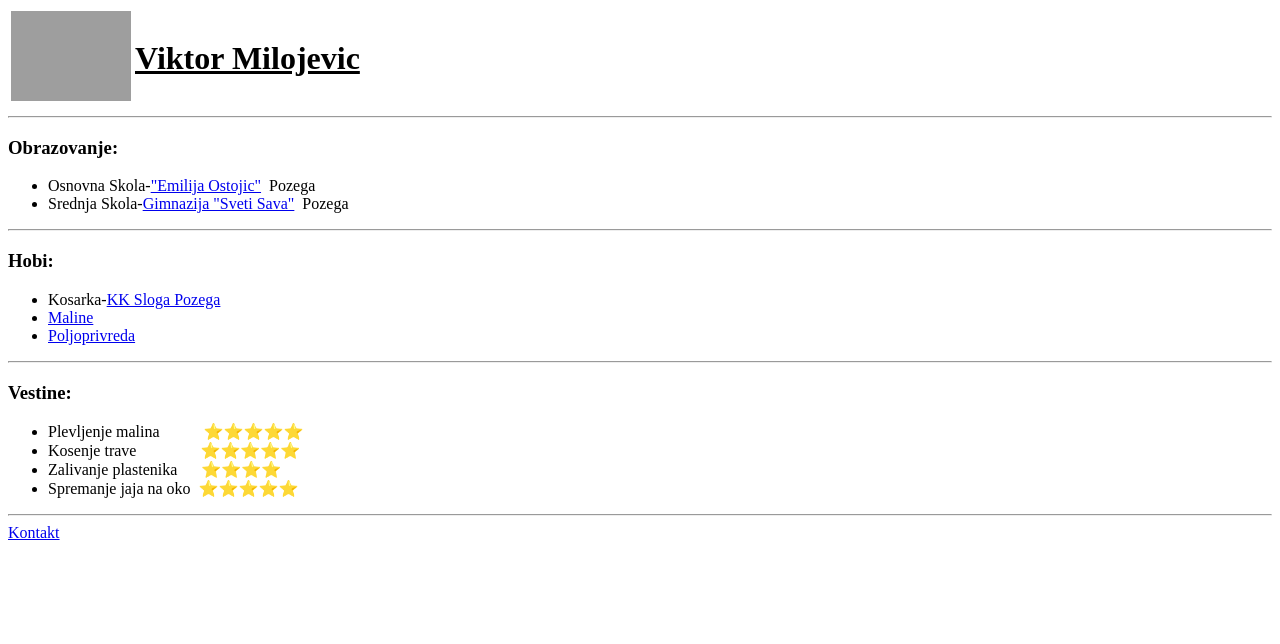
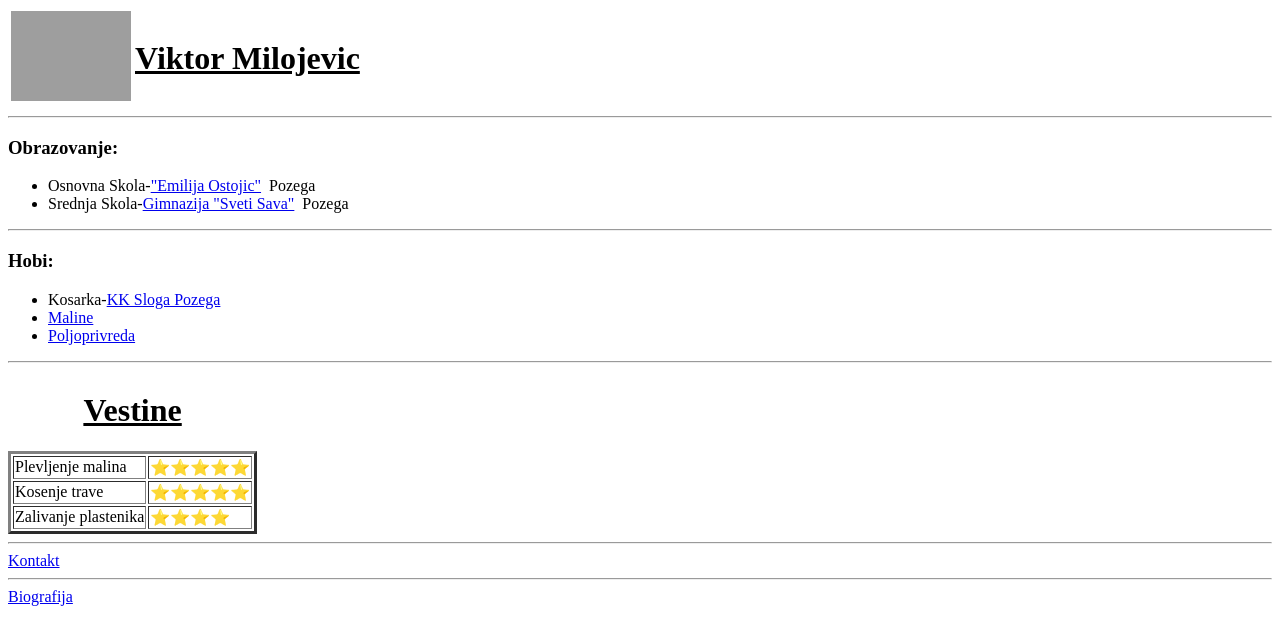
Before and after one commit to viktormilojevic/primenaRacunaraVM, a plain HTML site: page index.html in a window 1280 px wide. Drawn offline with Linux system fonts and the light colour scheme; grey boxes are pictures that could not be loaded.

Commit message:
Add files via upload

```diff
--- a/index.html
+++ b/index.html
@@ -25,16 +25,25 @@
         <li><a href="https://sr.wikipedia.org/sr/%D0%9C%D0%B0%D0%BB%D0%B8%D0%BD%D0%B0">Maline</a></li>
         <li><a href="https://sr.wikipedia.org/sr/%D0%9F%D0%BE%D1%99%D0%BE%D0%BF%D1%80%D0%B8%D0%B2%D1%80%D0%B5%D0%B4%D0%B0">Poljoprivreda</a></li>
     </ul>
-
     <hr>
-    <h3>Vestine:</h3>
-    <ul>
-        <li>Plevljenje malina &nbsp&nbsp&nbsp&nbsp&nbsp&nbsp&nbsp&nbsp&nbsp&nbsp⭐⭐⭐⭐⭐</li>
-        <li>Kosenje trave &nbsp&nbsp&nbsp&nbsp&nbsp&nbsp&nbsp&nbsp&nbsp&nbsp&nbsp&nbsp&nbsp&nbsp&nbsp⭐⭐⭐⭐⭐</li>
-        <li>Zalivanje plastenika&nbsp&nbsp&nbsp&nbsp&nbsp&nbsp⭐⭐⭐⭐</li>
-        <li>Spremanje jaja na oko&nbsp&nbsp⭐⭐⭐⭐⭐</li>
-    </ul>
+        <table border="3">
+        <caption><h1><b><u>Vestine</u></b></h1></caption>
+        <tr>
+            <td>Plevljenje malina</td>
+            <td>⭐⭐⭐⭐⭐</td>
+        </tr>
+        <tr>
+            <td>Kosenje trave</td>
+            <td>⭐⭐⭐⭐⭐</td>
+        </tr>
+        <tr>
+            <td>Zalivanje plastenika</td>
+            <td>⭐⭐⭐⭐</td>
+        </tr>
+    </table>
     <hr>
     <a href="kontakt.html">Kontakt</a>
+    <hr>
+    <a href="biografija.html">Biografija</a>
 </body>
 </html>
```
Also changed, not shown: biografija.html (added, +20 -0 lines), kontakt.html (+3 -1 lines).
